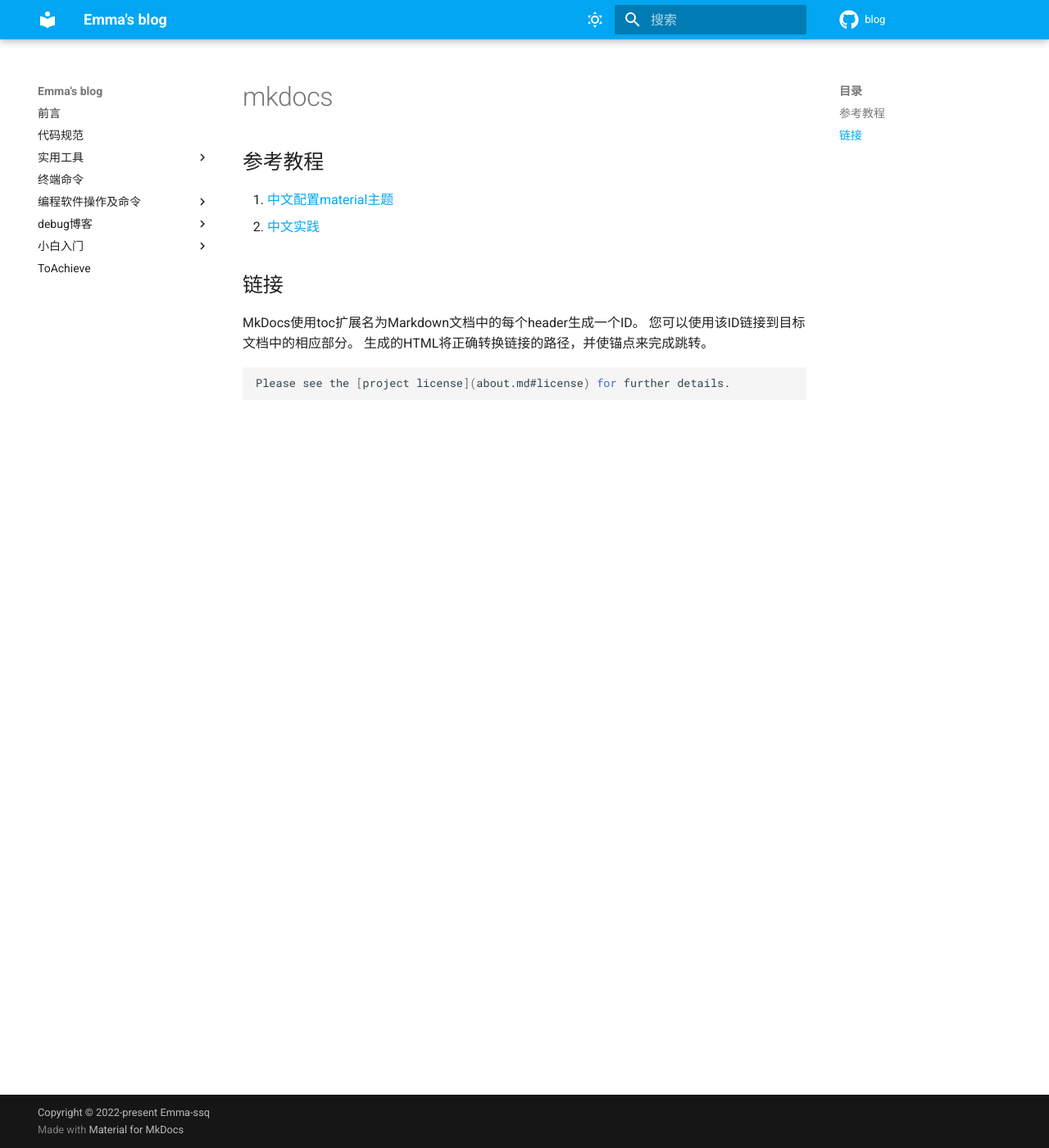
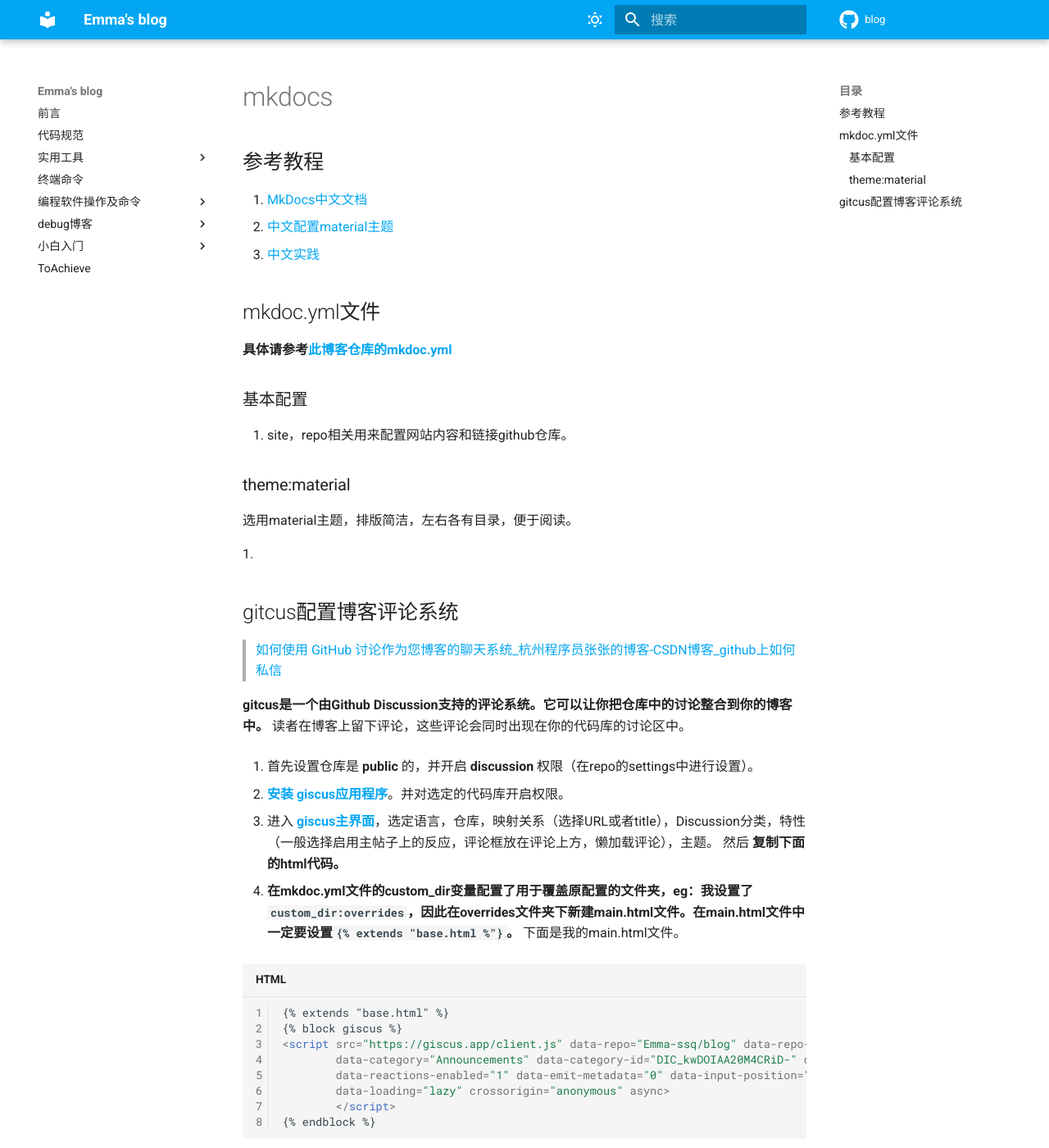
Before and after one commit to Emma-ssq/blog, an MkDocs documentation site: the page built from docs/tools/mkdocs.md, in a window 1280 px wide and 1400 px high. Shown: the whole window at 82% size. Built offline with MkDocs 1.6.1 and Material for MkDocs 9.7.7, drawn with Linux system fonts in a browser that asks for light colours; comment, search, counter and statistics services are not loaded.

Commit message:
add mkdocs.md

````diff
--- a/docs/tools/mkdocs.md
+++ b/docs/tools/mkdocs.md
@@ -2,14 +2,45 @@
 
 ## 参考教程
 
-1. [中文配置material主题](https://yiruru.com/6%E4%BB%A3%E7%A0%81%E5%A6%82%E8%AF%97/%E4%BA%91%E5%BB%BA%E7%AB%99/Material%E4%B8%BB%E9%A2%98%E8%AE%BE%E7%BD%AE/)
-2. [中文实践](https://cyent.github.io/markdown-with-mkdocs-material/)
+1. [MkDocs中文文档](https://mkdocs.zimoapps.com/){:target="_blank"}
+2. [中文配置material主题](https://yiruru.com/6%E4%BB%A3%E7%A0%81%E5%A6%82%E8%AF%97/%E4%BA%91%E5%BB%BA%E7%AB%99/Material%E4%B8%BB%E9%A2%98%E8%AE%BE%E7%BD%AE/){:target="_blank"}
+3. [中文实践](https://cyent.github.io/markdown-with-mkdocs-material/){:target="_blank"}
 
-## 链接
+## mkdoc.yml文件
 
-MkDocs使用toc扩展名为Markdown文档中的每个header生成一个ID。 您可以使用该ID链接到目标文档中的相应部分。 生成的HTML将正确转换链接的路径，并使锚点来完成跳转。
+**具体请参考[此博客仓库的mkdoc.yml](https://github.com/Emma-ssq/blog/blob/master/mkdocs.yml){:target=“_blank"}**
 
-```bash
-Please see the [project license](about.md#license) for further details.
+### 基本配置
 
-```
+1. site，repo相关用来配置网站内容和链接github仓库。
+
+### theme:material
+
+选用material主题，排版简洁，左右各有目录，便于阅读。
+
+1.
+
+## gitcus配置博客评论系统
+
+> [如何使用 GitHub 讨论作为您博客的聊天系统_杭州程序员张张的博客-CSDN博客_github上如何私信](https://blog.csdn.net/duninet/article/details/125280107)
+
+**gitcus是一个由Github Discussion支持的评论系统。它可以让你把仓库中的讨论整合到你的博客中。** 读者在博客上留下评论，这些评论会同时出现在你的代码库的讨论区中。
+
+1. 首先设置仓库是 **public** 的，并开启 **discussion** 权限（在repo的settings中进行设置）。
+
+2. **[安装 giscus应用程序]([Installed GitHub App - giscus](https://github.com/settings/installations/29422562))**。并对选定的代码库开启权限。
+
+3. 进入 **[giscus主界面]([giscus](https://giscus.app/zh-CN))**，选定语言，仓库，映射关系（选择URL或者title），Discussion分类，特性（一般选择启用主帖子上的反应，评论框放在评论上方，懒加载评论），主题。 然后 **复制下面的html代码。**
+
+4. **在mkdoc.yml文件的custom_dir变量配置了用于覆盖原配置的文件夹，eg：我设置了`custom_dir:overrides`，因此在overrides文件夹下新建main.html文件。在main.html文件中一定要设置`{% extends "base.html %"}`。** 下面是我的main.html文件。
+
+   ```html
+   {% extends "base.html" %}
+   {% block giscus %}
+   <script src="https://giscus.app/client.js" data-repo="Emma-ssq/blog" data-repo-id="R_kgDOIAA20A"
+           data-category="Announcements" data-category-id="DIC_kwDOIAA20M4CRiD-" data-mapping="title" data-strict="0"
+           data-reactions-enabled="1" data-emit-metadata="0" data-input-position="top" data-theme="light" data-lang="zh-CN"
+           data-loading="lazy" crossorigin="anonymous" async>
+           </script>
+   {% endblock %}
+   ```
--- a/mkdocs.yml
+++ b/mkdocs.yml
@@ -14,24 +14,24 @@
   static_templates:
     - 404.html
   favicon: images/winnie-pooh.png
-  include_search_page: false
-  search_index_only: true
+  include_search_page: false #true搜索模板将在search/search.html上构建并可用，这个方法被readthedocs主题使用
+  search_index_only: true #确定搜索插件是仅生成搜索索引还是生成完整的搜索解决方案
 
   features:
     - header.autohide
-    # - navigation.instant
-    # - navigation.expand
-    # - navigation.sections
-    - navigation.tracking
-    # - navigation.tabs
+    # - navigation.instant #即时加载
+    # - navigation.expand #左侧边栏全展开，取消则折叠其他只展开当选
+    # - navigation.sections #左侧目录两级
+    # - toc.integrate #目录设置在左侧，注释掉使目录设置在右侧
+    # - navigation.tabs #页面上层第一级目录，左侧第二级目录
     # - navigation.tabs.sticky
-    - navigation.top
-    # - navigation.indexes
-    - search.highlight
-    - search.share
-    - search.suggest
-    # - toc.integrate
-    - content.code.annotate
+    - navigation.tracking #跟踪
+    - navigation.top # back to top
+    - navigation.indexes
+    - search.highlight # 搜索高亮
+    - search.share #搜索分享
+    - search.suggest #搜索建议，省略回车
+    # - content.code.annotate
 
   palette:
     - media: "(prefers-color-scheme: light)"
@@ -58,6 +58,12 @@
   custom_dir: overrides # 提供了github评论服务
 
 markdown_extensions: #推荐配置Markdown基本语法及其扩展
+  - pymdownx.highlight:
+      anchor_linenums: true #代码块行号锚链接，默认false
+      use_pygments: true #在构建期间使用Pygments或在浏览器中使用 JavaScript 语法高亮器进行高亮显示，默认true
+      auto_title: true #自动为所有代码块添加标题，显示正在使用的语言的名称，默认false
+      linenums: true #向所有代码块添加行号，默认false
+      linenums_style: pymdownx-inline #三种添加行号的方法，建议table或pymdownx-inline。默认table
   - abbr #缩写或名词
   - pymdownx.snippets #片段，将任意文件或部分内容嵌入到文档中
   - admonition #警告或标注
@@ -136,6 +142,7 @@
       - Typora: "tools/Typora.md"
       - VSCode: "tools/VSCode.md"
       - Docker: "tools/Docker.md"
+      - MkDocs: "tools/MkDocs.md"
       - Docsify: "tools/Docsify.md"
       - 其他好用软件: "tools/其他好用软件.md"
   - 终端命令: "命令/终端命令.md"
--- a/overrides/main.html
+++ b/overrides/main.html
@@ -1,4 +1,5 @@
-{% extends "base.html" %} {% block disqus %}
+{% extends "base.html" %}
+{% block giscus %}
 <script src="https://giscus.app/client.js" data-repo="Emma-ssq/blog" data-repo-id="R_kgDOIAA20A"
         data-category="Announcements" data-category-id="DIC_kwDOIAA20M4CRiD-" data-mapping="title" data-strict="0"
         data-reactions-enabled="1" data-emit-metadata="0" data-input-position="top" data-theme="light" data-lang="zh-CN"
````
Also changed, not shown: docs/tools/Typora.md (+1 -1 lines), docs/images/favicon.png (added), docs/images/winnie-pooh-s.png (added).
